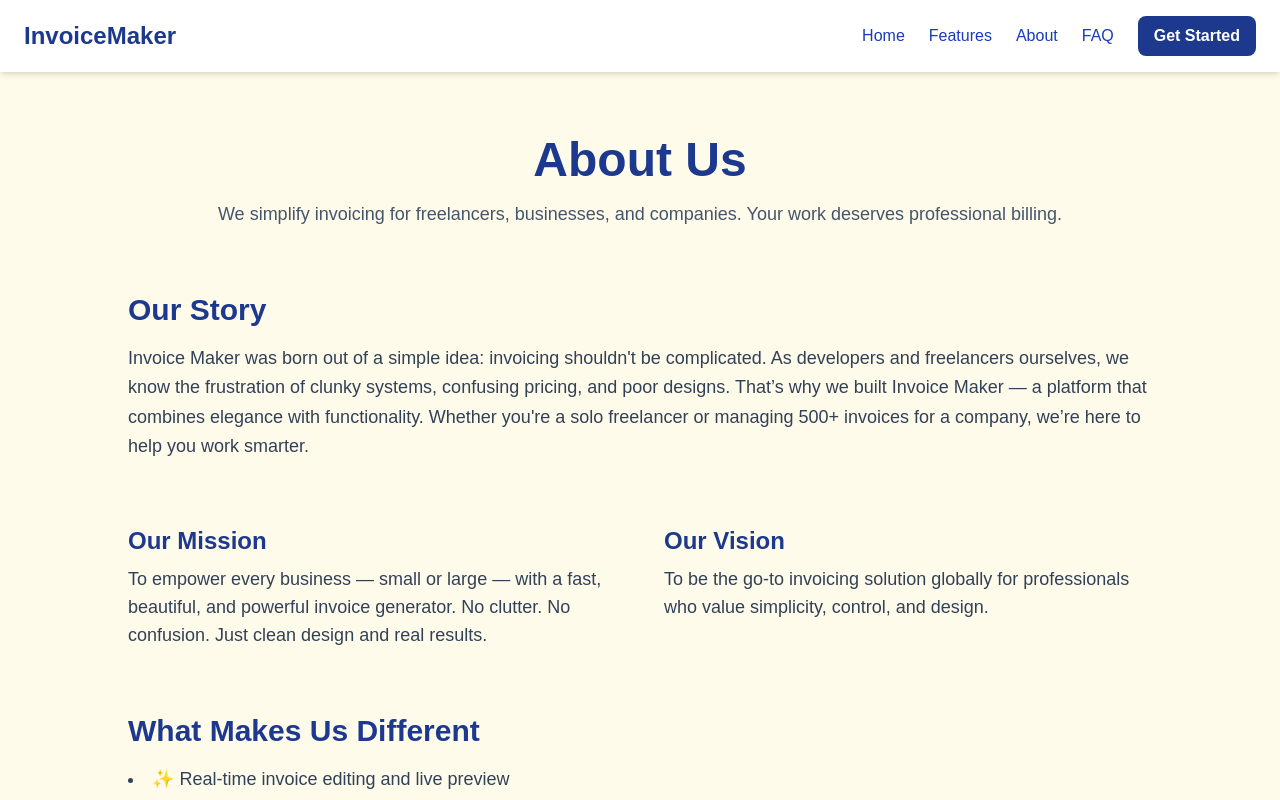
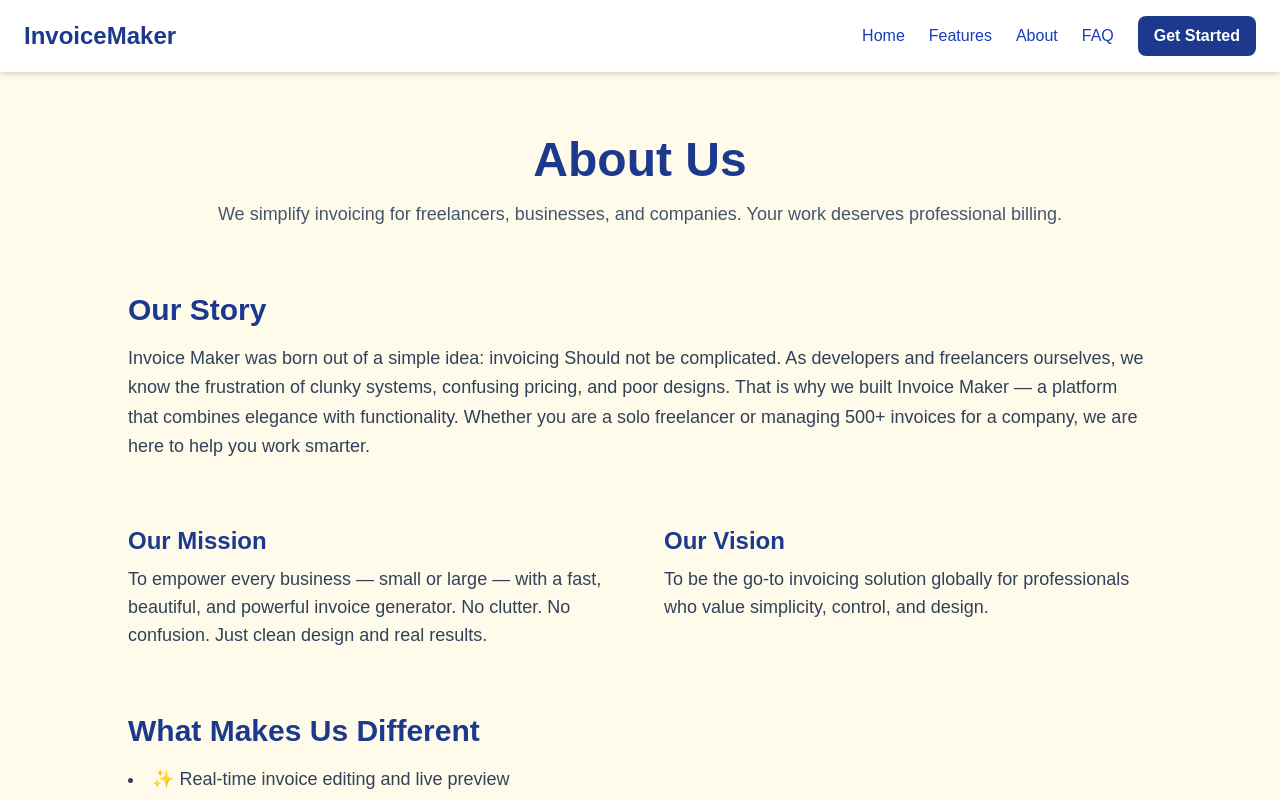
Before and after one commit to AbdelrahmanM1/invoicemaker, a Next.js app: page /about in a window 1280 px wide. Shown: the top 800 px of the page. Built offline with nearby package versions, Linux system fonts and the light colour scheme.

Commit message:
Refine text content in About and Preview pages for clarity and consistency

```diff
--- a/src/app/about/page.tsx
+++ b/src/app/about/page.tsx
@@ -21,11 +21,11 @@ export default function AboutPage() {
             <section>
               <h2 className="text-3xl font-semibold text-blue-900 mb-4">Our Story</h2>
               <p className="text-slate-700 leading-relaxed text-lg">
-                Invoice Maker was born out of a simple idea: invoicing shouldn't be complicated.
+                Invoice Maker was born out of a simple idea: invoicing Should not be complicated.
                 As developers and freelancers ourselves, we know the frustration of clunky systems,
-                confusing pricing, and poor designs. That’s why we built Invoice Maker — a platform that
-                combines elegance with functionality. Whether you're a solo freelancer or managing 500+ invoices
-                for a company, we’re here to help you work smarter.
+                confusing pricing, and poor designs. That is why we built Invoice Maker — a platform that
+                combines elegance with functionality. Whether you are a solo freelancer or managing 500+ invoices
+                for a company, we are here to help you work smarter.
               </p>
             </section>
 
--- a/src/app/editor/page.tsx
+++ b/src/app/editor/page.tsx
@@ -16,7 +16,7 @@ export default function PreviewPage() {
           🚧 This Page is Under Development
         </h1>
         <p className="text-lg text-gray-600 mb-6 max-w-xl">
-          We're currently building this feature to serve you better. Please check back soon!
+          We are currently building this feature to serve you better. Please check back soon!
         </p>
 
         <Link
--- a/src/app/preview/page.tsx
+++ b/src/app/preview/page.tsx
@@ -16,7 +16,7 @@ export default function PreviewPage() {
           🚧 This Page is Under Development
         </h1>
         <p className="text-lg text-gray-600 mb-6 max-w-xl">
-          We're currently building this feature to serve you better. Please check back soon!
+          We are currently building this feature to serve you better. Please check back soon!
         </p>
 
         <Link
```
